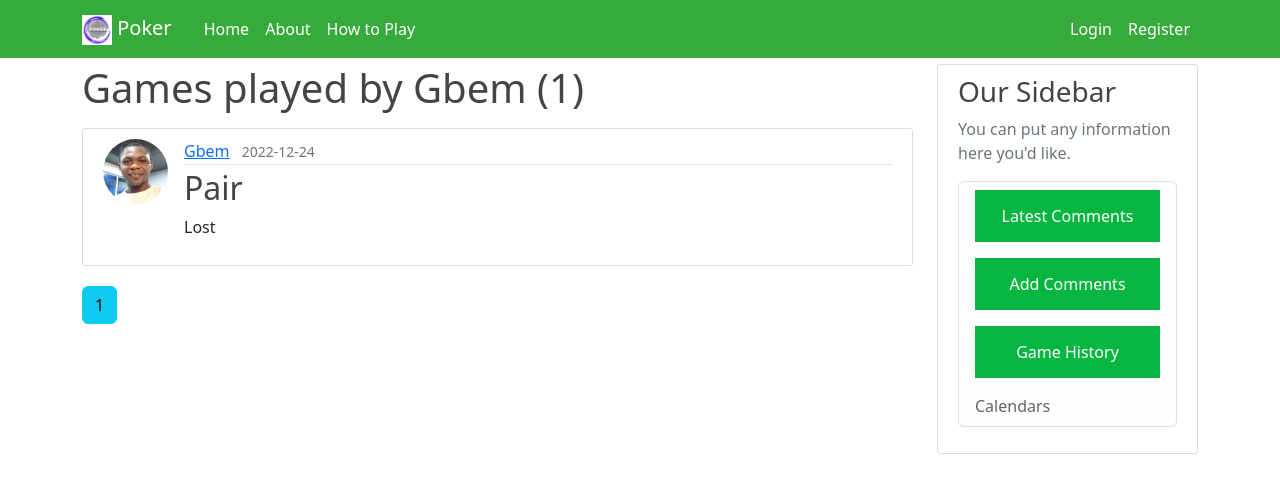
After one commit to jacobgbemi/Naija_Hold-em_Poker, a Flask app: a page that uses poker_game/poker/templates/layout.html in a window 1280 px wide. The commit adds this page. Shown: the top 493 px of the page. Run offline with Flask 3, Linux system fonts and the light colour scheme; some libraries are stand-ins or nearby versions.

Commit message:
connect game history to db

```diff
--- a/poker_game/poker/main/routes.py
+++ b/poker_game/poker/main/routes.py
@@ -1,5 +1,6 @@
 from flask import render_template, request, Blueprint
 from poker.models import Post
+from poker.models import Game
 
 main = Blueprint('main', __name__)
 
@@ -9,7 +10,8 @@ main = Blueprint('main', __name__)
 def home():
     page = request.args.get('page', 1, type=int)
     posts = Post.query.order_by(Post.date_posted.desc()).paginate(page=page, per_page=5)
-    return render_template('home.html', posts=posts)
+    pokers = Game.query.order_by(Game.date_played.desc()).paginate(page=page, per_page=5)
+    return render_template('home.html', posts=posts, pokers=pokers)
 
 
 @main.route("/about")
--- a/poker_game/poker/posts/routes.py
+++ b/poker_game/poker/posts/routes.py
@@ -19,8 +19,8 @@ def new_post():
         db.session.commit()
         flash('Your post has been created!', 'success')
         return redirect(url_for('main.home'))
-    return render_template('create_post.html', title='New Post',
-                           form=form, legend='New Post')
+    return render_template('create_post.html', title='New Comment',
+                           form=form, legend='New Comment')
 
 @posts.route("/post/latest")
 def latest_post():
--- /dev/null
+++ b/poker_game/poker/templates/game_history.html
@@ -0,0 +1,28 @@
+{% extends "layout.html" %}
+{% block content %}
+    <h1 class="mb-3">Games played by {{ user.username }} ({{ pokers.total }})</h1>
+    {% for game in pokers.items %}
+        <article class="media content-section ">
+          <img class="rounded-circle article-img" src="{{ url_for('static', filename='images/profile_pics/' + game.author.image_file) }}">
+          <div class="media-body">
+            <div class="article-metadata">
+              <a class="mr-2" href="{{ url_for('users.player_games', username=game.author.username) }}">{{ game.author.username }}</a>
+              <small class="text-muted">{{ game.date_played.strftime('%Y-%m-%d') }}</small>
+            </div>
+            <h2>{{ game.hand_name }}</h2>
+            <p >{{ game.status }}</p>
+          </div>
+        </article>
+    {% endfor %}
+    {% for page_num in pokers.iter_pages(left_edge=1, right_edge=1, left_current=1, right_current=2) %}
+      {% if page_num %}
+        {% if pokers.page == page_num %}
+          <a class="btn btn-info mb-4" href="{{ url_for('users.player_games', username=user.username, page=page_num) }}">{{ page_num }}</a>
+        {% else %}
+          <a class="btn btn-outline-info mb-4" href="{{ url_for('users.player_games', username=user.username, page=page_num) }}">{{ page_num }}</a>
+        {% endif %}
+      {% else %}
+        ...
+      {% endif %}
+    {% endfor %}
+{% endblock content %}
--- a/poker_game/poker/templates/layout.html
+++ b/poker_game/poker/templates/layout.html
@@ -34,6 +34,7 @@
             <div class="navbar-nav mr-auto">
               <a class="nav-item nav-link" href="{{ url_for('main.home') }}">Home</a>
               <a class="nav-item nav-link" href="{{ url_for('main.about') }}">About</a>
+              <a class="nav-item nav-link" href="{{ url_for('main.about') }}">How to Play</a>
             </div>
             <!-- Navbar Right Side -->
             <div class="navbar-nav">
@@ -77,7 +78,7 @@
                   <div><a class="nav-item nav-link custom_link " href="{{ url_for('posts.new_post') }}">Add Comments</a></div>
                 </li>
                 <li class="list-group-item list-group-item-light ">
-                  <div><a class="nav-item nav-link custom_link " href="#">Game History</a></div>
+                  <div><a class="nav-item nav-link custom_link " href="{{ url_for('games.game_history') }}">Game History</a></div>
                 </li>
                 <li class="list-group-item list-group-item-light">Calendars</li>
 
--- a/poker_game/poker/templates/start_game.html
+++ b/poker_game/poker/templates/start_game.html
@@ -1,6 +1,5 @@
 {% extends "layout.html" %}
 {% block content %}
-<div class="">
     <div>
         <p><a class="nav-item nav-link btn btn-success btn-sm btn-block" type="button" href="{{ url_for('games.show_cards', username=current_user.username) }}">Play</a></p>
     </div>
@@ -22,6 +21,6 @@
     <div>
         <p><a class="nav-item nav-link btn btn-success btn-sm btn-block" type="button" href="{{ url_for('games.show_cards', username=current_user.username) }}">Play</a></p>
     </div>
-</div>
+
 
 {% endblock content %}
--- a/poker_game/poker/users/routes.py
+++ b/poker_game/poker/users/routes.py
@@ -1,7 +1,7 @@
 from flask import render_template, url_for, flash, redirect, request, Blueprint
 from flask_login import login_user, current_user, logout_user, login_required
 from poker import db, bcrypt
-from poker.models import User, Post
+from poker.models import User, Post, Game
 from poker.users.forms import (RegistrationForm, LoginForm, UpdateAccountForm,
                                    RequestResetForm, ResetPasswordForm)
 from poker.users.utils import save_picture, send_reset_email
@@ -76,6 +76,15 @@ def user_posts(username):
         .paginate(page=page, per_page=5)
     return render_template('user_posts.html', posts=posts, user=user)
 
+@users.route("/player/<string:username>")
+def player_games(username):
+    page = request.args.get('page', 1, type=int)
+    user = User.query.filter_by(username=username).first_or_404()
+    pokers = Game.query.filter_by(author=user)\
+        .order_by(Game.date_played.desc())\
+        .paginate(page=page, per_page=5)
+    return render_template('game_history.html', pokers=pokers, user=user)
+
 
 @users.route("/reset_password", methods=['GET', 'POST'])
 def reset_request():
```
Also changed, not shown: poker_game/poker/game/forms.py (+14 -7 lines), poker_game/poker/game/routes.py (+55 -3 lines), poker_game/poker/models.py (+7 -3 lines), poker_game/poker/templates/create_game.html (+66 -6 lines), poker_game/poker/templates/home.html (+39 -6 lines), poker_game/instance/site.db, poker_game/poker/static/images/front_page/5.PNG, 1 other file.
